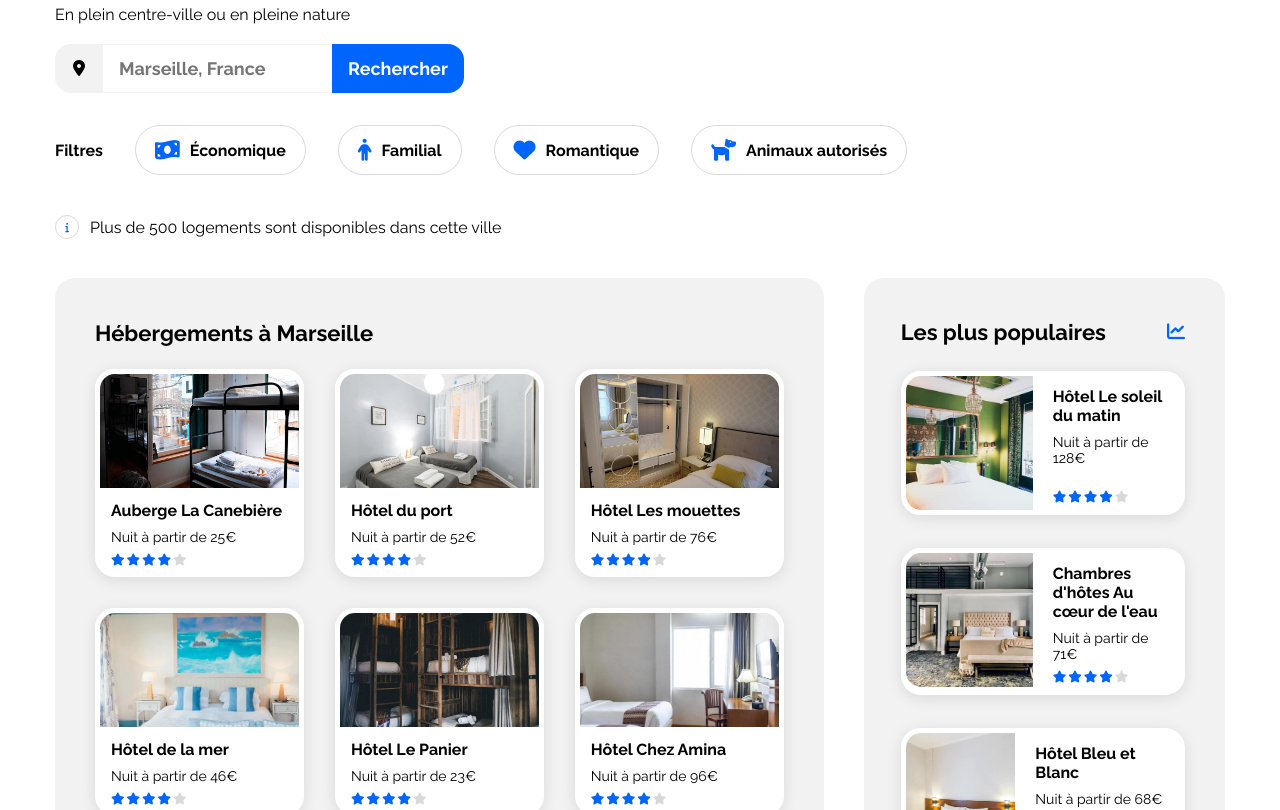
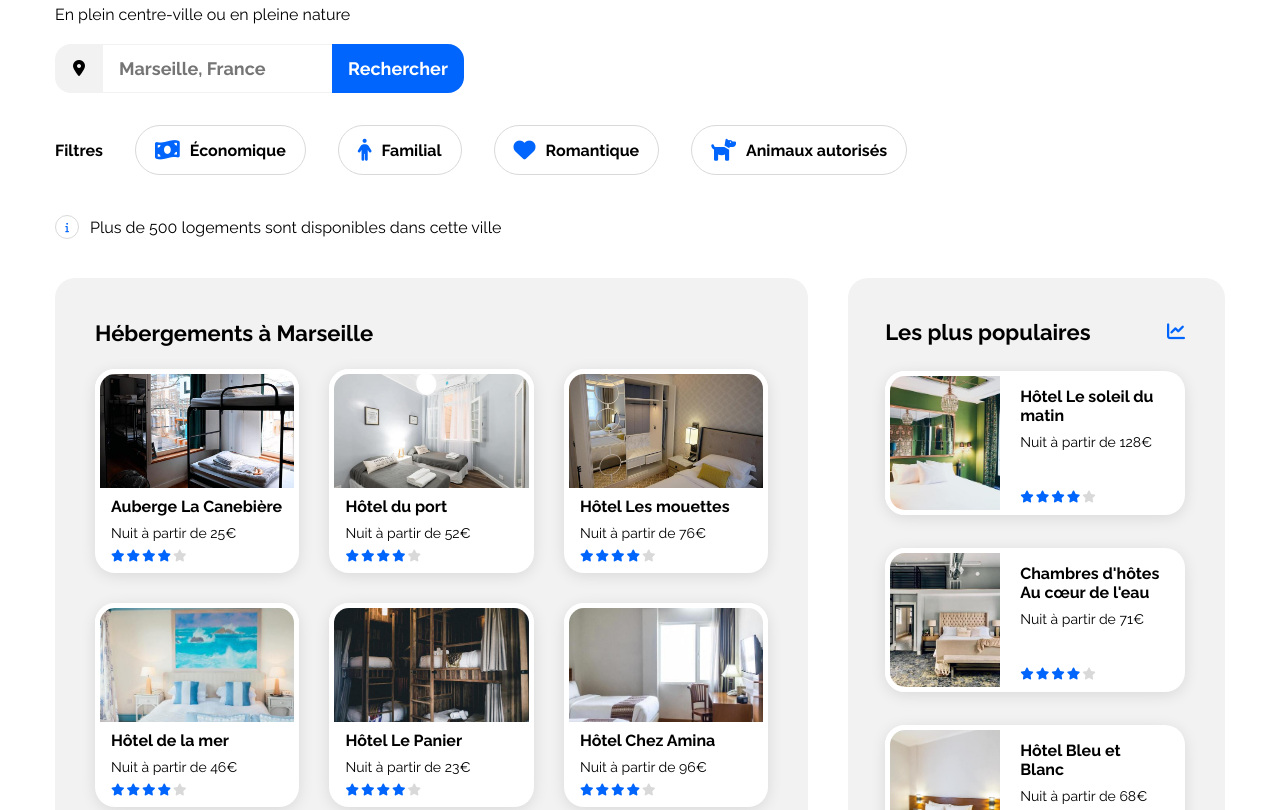
Before and after one commit to BunuLuDunu/booki, a plain HTML site: page index.html in a window 1280 px wide. Shown: the part 142-952 px from the top of the page. Drawn offline with Linux system fonts and the light colour scheme.

Commit message:
Grid swap for flexbox

```diff
--- a/css/style.css
+++ b/css/style.css
@@ -154,6 +154,10 @@ header .container {
 
 }
 
+.filter-button:last-child {
+    margin-right: 0;
+}
+
 .filter-button i {
     color: #0065FC;
     font-size: 1.375rem;
@@ -203,14 +207,14 @@ header .container {
     border-radius: 1.25rem;
     padding: 2.625rem 2.5rem;
 
-    width: 66%;
+    width: calc((100% - 2.5rem) / (3 / 2));
     margin-right: 2.5rem;
 }
 
 .accommodations-cards {
-    display: grid;
-    grid-template-columns: 1fr 1fr 1fr;
-    gap: 1.938rem;
+    display: flex;
+    flex-wrap: wrap;
+    gap: 1.875rem;
 
     margin-bottom: 2.5rem;
 }
@@ -222,10 +226,19 @@ header .container {
 /* ACCOMMODATION CARD */
 
 .accommodation-card {
+    display: flex;
+    width: calc((100% - 1.875rem * 2) / 3);
     border-radius: 1.25rem;
 
     background-color: #FFFFFF;
     box-shadow: 0px 3px 15px rgba(0, 0, 0, 0.1);
+}
+
+.accommodation-card a {
+    display: flex;
+    flex-direction: column;
+
+    width: 100%;
 }
 
 /* ACCOMMODATION CARD IMAGE */
@@ -241,6 +254,10 @@ header .container {
 /* ACCOMMODATION CARD DESCRIPTION */
 
 .card-info {
+    display: flex;
+    flex-direction: column;
+    flex-grow: 1;
+
     padding: 0.25rem 1rem 0.688rem 1rem;
 }
 
@@ -261,6 +278,8 @@ header .container {
     display: flex;
     color: #0065FC;
     font-size: 0.75rem;
+
+    margin-top: auto;
 }
 
 .rating i{
@@ -287,12 +306,7 @@ header .container {
     border-radius: 1.25rem;
     padding: 2.563rem 2.5rem 2.125rem 2.313rem;
 
-    width: 31%;
-}
-
-.most-popular-cards {
-    display: flex;
-    flex-wrap: wrap;
+    width: calc((100% - 2.5rem) / 3 )
 }
 
 .most-popular-title {
@@ -310,7 +324,6 @@ header .container {
 /* MOST POPULAR CARD */
 
 .most-popular-card {
-    width: 100%;
     border-radius: 1.25rem;
     margin-bottom: 2.063rem;
 
@@ -328,9 +341,17 @@ header .container {
 
 /* MOST POPULAR CARD IMAGE */
 
+.most-popular-img {
+    width: 40%;
+    position: relative;
+    min-height: 9rem;
+    flex-shrink: 0;
+}
+
 .most-popular-card img {
-    width: 8.563rem;
-    height: 9rem;
+    position: absolute;
+    width: 100%;
+    height: 100%;
     border: solid 5px #FFFFFF;
     border-radius: 1.25rem 0 0 1.25rem;
     object-fit: cover;
@@ -365,7 +386,7 @@ header .container {
 /* ACTIVTIES IN MARSEILLE CARD */
 
 .activities-card {
-    width: 100%;
+    width: calc((100% - 2.688rem * 3) / 4);
     margin-right: 2.688rem;
     border-radius: 1.25rem;
     box-shadow: 0px 3px 15px rgba(0, 0, 0, 0.1);
--- a/index.html
+++ b/index.html
@@ -210,7 +210,9 @@
 
                         <article class="most-popular-card">
                             <a href="#">
-                                <img src="images/hebergements/4_small/emile-guillemot-Bj_rcSC5XfE-unsplash.jpg" alt="Image Hôtel Le soleil du matin">
+                                <div class="most-popular-img">
+                                    <img src="images/hebergements/4_small/emile-guillemot-Bj_rcSC5XfE-unsplash.jpg" alt="Image Hôtel Le soleil du matin">
+                                </div>
                                 <div class="card-info">
                                     <h3>Hôtel Le soleil du matin</h3>
                                     <p>Nuit à partir de 128€</p>
@@ -229,7 +231,9 @@
 
                         <article class="most-popular-card">
                             <a href="#">
-                                <img src="images/hebergements/4_small/aw-creative-VGs8z60yT2c-unsplash.jpg" alt="Image Chambres d'hôtes Au cœur de l'eau">
+                                <div class="most-popular-img">
+                                    <img src="images/hebergements/4_small/aw-creative-VGs8z60yT2c-unsplash.jpg" alt="Image Chambres d'hôtes Au cœur de l'eau">
+                                </div>
                                 <div class="card-info">
                                     <h3>Chambres d'hôtes Au cœur de l'eau</h3>
                                     <p>Nuit à partir de 71€</p>
@@ -248,7 +252,9 @@
 
                             <article class="most-popular-card">
                                 <a href="#">
-                                    <img src="images/hebergements/4_small/febrian-zakaria-sjvU0THccQA-unsplash.jpg" alt="Image Hôtel Bleu et Blanc">
+                                    <div class="most-popular-img">
+                                        <img src="images/hebergements/4_small/febrian-zakaria-sjvU0THccQA-unsplash.jpg" alt="Image Hôtel Bleu et Blanc">
+                                    </div>
                                     <div class="card-info">
                                         <h3>Hôtel Bleu et Blanc</h3>
                                         <p>Nuit à partir de 68€</p>
```
